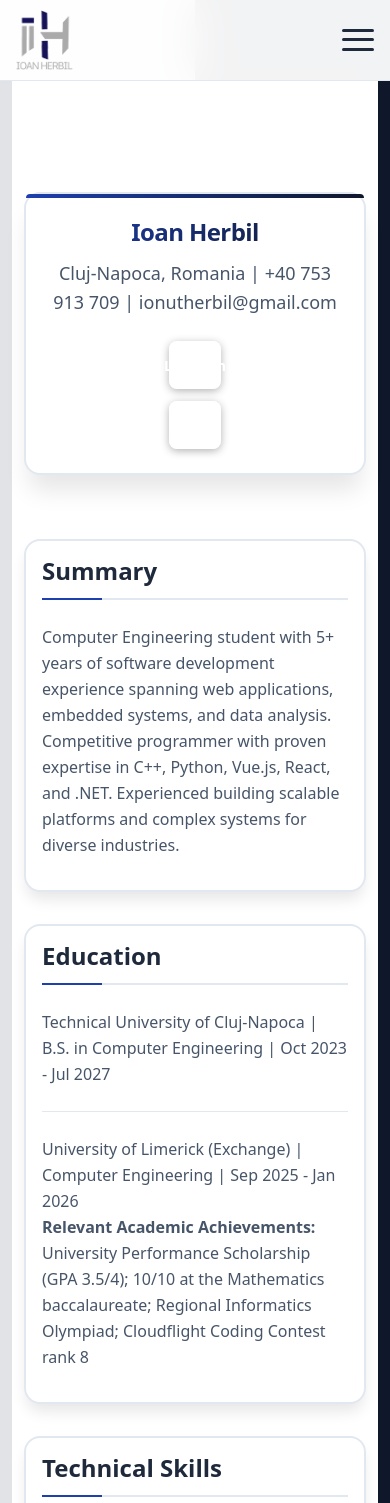
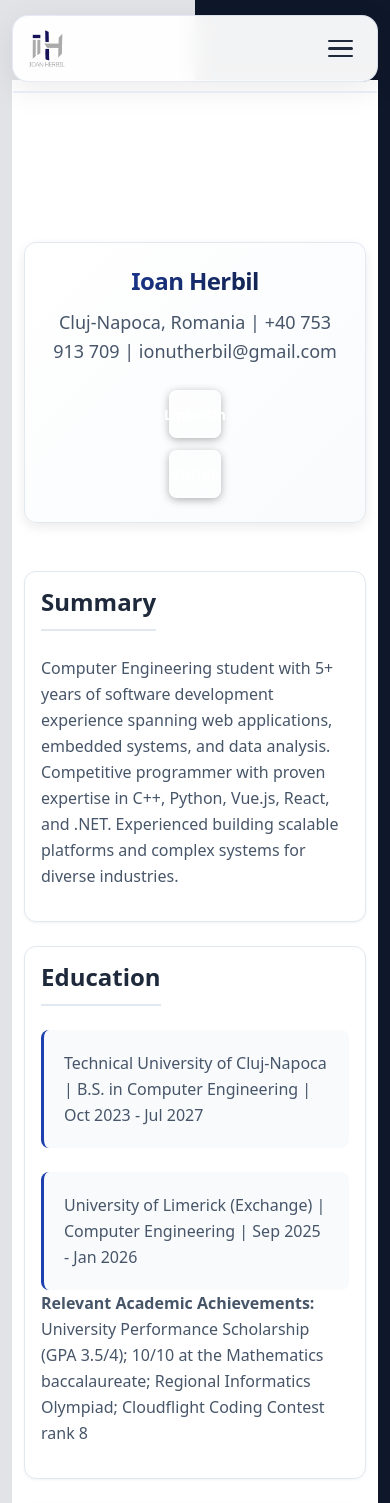
Before and after one commit to IonutzHerbil/My-Website, a React (Vite) app: page /cv in a window 390 px wide. Shown: the top 1503 px of the page. Built offline with nearby package versions, Linux system fonts and the light colour scheme.

Commit message:
navbar and cv page fixed

```diff
--- a/src/components/Navbar.jsx
+++ b/src/components/Navbar.jsx
@@ -15,15 +15,6 @@ const CustomNavbar = () => {
     return () => window.removeEventListener('scroll', onScroll);
   }, []);
 
-  useEffect(() => {
-    const links = document.querySelectorAll('.nav-link');
-    links.forEach((link, index) => {
-      setTimeout(() => {
-        link.classList.add('bounce');
-        setTimeout(() => link.classList.remove('bounce'), 2000);
-      }, index * 500);
-    });
-  }, []);
 
   const toggleMobileMenu = () => {
     setMobileMenuOpen(!mobileMenuOpen);
--- a/src/styles/CVPage.css
+++ b/src/styles/CVPage.css
@@ -1,7 +1,7 @@
 .cv-page {
   min-height: 100vh;
   background: var(--color-bg);
-  padding-top: 80px;
+  padding-top: 130px;
 }
 
 .cv-content {
@@ -12,25 +12,14 @@
 
 .cv-header {
   text-align: center;
-  margin-bottom: var(--space-16);
-  padding: var(--space-12);
-  background: var(--color-card);
-  border: 2px solid var(--color-border);
-  border-radius: var(--radius-2xl);
-  box-shadow: var(--shadow-xl);
-  position: relative;
+  margin-bottom: var(--space-12);
+  padding: var(--space-10);
+  background: linear-gradient(135deg, rgba(255, 255, 255, 0.9), rgba(248, 250, 252, 0.9));
+  border: 1px solid var(--color-border);
+  border-radius: var(--radius-xl);
+  box-shadow: 0 4px 12px rgba(0, 0, 0, 0.08);
 }
 
-.cv-header::before {
-  content: '';
-  position: absolute;
-  top: 0;
-  left: 0;
-  right: 0;
-  height: 4px;
-  background: linear-gradient(90deg, var(--color-primary) 0%, var(--color-accent) 100%);
-  border-radius: var(--radius-2xl) var(--radius-2xl) 0 0;
-}
 
 .cv-title {
   font-size: clamp(var(--text-4xl), 6vw, 3.5rem);
@@ -84,56 +73,27 @@
 
 .cv-section {
   background: var(--color-card);
-  border: 2px solid var(--color-border);
-  border-radius: var(--radius-2xl);
+  border: 1px solid var(--color-border);
+  border-radius: var(--radius-xl);
   padding: var(--space-8);
-  margin-bottom: var(--space-8);
-  box-shadow: var(--shadow-lg);
-  position: relative;
+  margin-bottom: var(--space-6);
+  box-shadow: 0 1px 3px rgba(0, 0, 0, 0.05);
   transition: var(--transition-normal);
 }
 
-.cv-section::before {
-  content: '';
-  position: absolute;
-  top: 0;
-  left: 0;
-  right: 0;
-  height: 3px;
-  background: linear-gradient(90deg, var(--color-primary) 0%, var(--color-accent) 100%);
-  border-radius: var(--radius-2xl) var(--radius-2xl) 0 0;
-  transform: scaleX(0);
-  transform-origin: left;
-  transition: var(--transition-normal);
-}
-
-.cv-section:hover::before {
-  transform: scaleX(1);
-}
-
 .cv-section:hover {
-  box-shadow: var(--shadow-xl);
-  border-color: var(--color-border-hover);
+  box-shadow: 0 4px 12px rgba(0, 0, 0, 0.08);
+  border-color: var(--color-primary);
 }
 
 .cv-section h2 {
   font-size: var(--text-2xl);
-  font-weight: var(--font-extrabold);
+  font-weight: var(--font-bold);
   color: var(--color-text);
   margin-bottom: var(--space-6);
   padding-bottom: var(--space-3);
   border-bottom: 2px solid var(--color-border);
-  position: relative;
-}
-
-.cv-section h2::after {
-  content: '';
-  position: absolute;
-  bottom: -2px;
-  left: 0;
-  width: 60px;
-  height: 2px;
-  background: var(--color-primary);
+  display: inline-block;
 }
 
 .cv-list {
@@ -144,27 +104,23 @@
 
 .cv-list > li {
   margin-bottom: var(--space-6);
-  padding-bottom: var(--space-6);
-  border-bottom: 1px solid var(--color-border);
-  position: relative;
+  padding: var(--space-5);
+  background: var(--color-surface);
+  border-left: 3px solid var(--color-primary);
+  border-radius: var(--radius-lg);
+  transition: var(--transition-normal);
 }
 
 .cv-list > li:last-child {
   margin-bottom: 0;
-  padding-bottom: 0;
-  border-bottom: none;
 }
 
-.cv-list > li::before {
-  content: '';
-  position: absolute;
-  left: -var(--space-6);
-  top: var(--space-1);
-  width: 3px;
-  height: calc(100% - var(--space-2));
-  background: linear-gradient(180deg, var(--color-primary) 0%, var(--color-accent) 100%);
-  border-radius: var(--radius-full);
+.cv-list > li:hover {
+  transform: translateX(4px);
+  box-shadow: var(--shadow-md);
+  border-left-color: var(--color-accent);
 }
+
 
 .cv-sublist {
   list-style: none;
@@ -253,9 +209,6 @@
     padding: var(--space-6);
   }
 
-  .cv-list > li::before {
-    display: none;
-  }
 }
 
 @media (max-width: 480px) {
--- a/src/styles/Navbar.css
+++ b/src/styles/Navbar.css
@@ -1,95 +1,83 @@
 .topnav {
   position: fixed;
-  top: 0;
-  left: 0;
-  right: 0;
+  top: 20px;
+  left: 50%;
+  transform: translateX(-50%);
+  width: calc(100% - 60px);
+  max-width: 1400px;
   background: rgba(255, 255, 255, 0.95);
-  backdrop-filter: blur(20px);
-  border-bottom: 1px solid var(--color-border);
+  backdrop-filter: blur(10px);
   z-index: 1000;
-  transition: var(--transition-normal);
+  transition: all 0.3s ease;
+  border-radius: 20px;
+  border: 1px solid rgba(30, 64, 175, 0.1);
+  box-shadow: 0 8px 32px rgba(0, 0, 0, 0.08);
 }
 
 .topnav.scrolled {
-  background: rgba(255, 255, 255, 0.98);
-  border-bottom-color: var(--color-border-hover);
-  box-shadow: var(--shadow-lg);
+  box-shadow: 0 12px 48px rgba(0, 0, 0, 0.12);
+  border-color: rgba(30, 64, 175, 0.15);
 }
 
 .topnav-inner {
   display: flex;
   align-items: center;
   justify-content: space-between;
-  height: 100px;
-  padding: 0 clamp(var(--space-4), 4vw, var(--space-8));
-  max-width: 1400px;
-  margin: 0 auto;
+  height: 70px;
+  padding: 0 var(--space-8);
 }
 
 .brand {
   display: flex;
   align-items: center;
-  gap: var(--space-4);
+  gap: var(--space-3);
   text-decoration: none;
-  color: var(--color-text);
-  font-weight: var(--font-extrabold);
-  font-size: var(--text-xl);
-  letter-spacing: -0.02em;
-  transition: var(--transition-normal);
+  transition: all 0.2s ease;
 }
 
 .brand:hover {
-  transform: translateY(-1px);
+  transform: scale(1.02);
 }
 
 .brand-logo {
-  height: 80px;
+  height: 55px;
   width: auto;
   object-fit: contain;
-  transition: var(--transition-normal);
-}
-
-.brand:hover .brand-logo {
-  transform: scale(1.05);
 }
 
 .brand-name {
-  background: linear-gradient(135deg, var(--color-primary) 0%, var(--color-accent) 100%);
-  -webkit-background-clip: text;
-  -webkit-text-fill-color: transparent;
-  background-clip: text;
-  font-weight: var(--font-extrabold);
+  color: var(--color-text);
+  font-weight: 700;
+  font-size: 1.25rem;
+  letter-spacing: -0.5px;
 }
 
 .nav-menu {
   background: none;
-  text-transform: uppercase;
 }
 
 .mobile-menu-toggle {
   display: none;
   flex-direction: column;
-  justify-content: space-around;
-  width: 32px;
-  height: 28px;
+  gap: 5px;
   background: transparent;
   border: none;
   cursor: pointer;
-  padding: 0;
+  padding: 8px;
   z-index: 1001;
 }
 
 .mobile-menu-toggle span {
-  width: 32px;
-  height: 3px;
+  width: 25px;
+  height: 2.5px;
   background: var(--color-text);
-  border-radius: 2px;
+  border-radius: 3px;
   transition: all 0.3s ease;
-  transform-origin: center;
+  display: block;
 }
 
 .mobile-menu-toggle.open span:nth-child(1) {
-  transform: translateY(8px) rotate(45deg);
+  transform: translateY(7.5px) rotate(45deg);
 }
 
 .mobile-menu-toggle.open span:nth-child(2) {
@@ -97,7 +85,7 @@
 }
 
 .mobile-menu-toggle.open span:nth-child(3) {
-  transform: translateY(-8px) rotate(-45deg);
+  transform: translateY(-7.5px) rotate(-45deg);
 }
 
 .nav-links {
@@ -106,111 +94,64 @@
   padding: 0;
   display: flex;
   align-items: center;
-  justify-content: center;
-}
-
-.nav-links li {
-  margin-left: 3em;
-  margin-right: 3em;
+  gap: var(--space-4);
 }
 
 .nav-link {
-  display: inline-block;
-  backface-visibility: hidden;
-  vertical-align: middle;
   position: relative;
-  box-shadow: 0 0 1px rgba(0,0,0,0);
-  transform: translateZ(0);
-  transition-duration: .3s;
-  transition-property: transform;
-
   color: var(--color-text);
   text-decoration: none;
   font-weight: 600;
-  font-size: var(--text-lg);
-  transition: .5s color ease-in-out;
+  font-size: 0.95rem;
+  padding: 10px 24px;
+  transition: all 0.2s ease;
+  border-radius: 10px;
+  background: transparent;
+  min-width: 90px;
+  text-align: center;
+  display: inline-block;
 }
 
-.nav-link:before {
-  position: absolute;
-  pointer-events: none;
-  z-index: -1;
-  content: '';
-  top: 100%;
-  left: 5%;
-  height: 10px;
-  width: 90%;
-  opacity: 0;
-  background: -webkit-radial-gradient(center, ellipse, rgba(30, 64, 175, 0.35) 0%, rgba(30, 64, 175, 0) 80%);
-  background: radial-gradient(ellipse at center, rgba(30, 64, 175, 0.35) 0%, rgba(30, 64, 175, 0) 80%);
-  transition-duration: 0.3s;
-  transition-property: transform, opacity;
-}
-
-.nav-link:hover,
-.nav-link:active,
-.nav-link:focus {
-  transform: translateY(-5px);
+.nav-link:hover {
   color: var(--color-primary);
-}
-
-.nav-link:hover:before,
-.nav-link:active:before,
-.nav-link:focus:before {
-  opacity: 1;
-  transform: translateY(-5px);
+  background: rgba(30, 64, 175, 0.05);
+  transform: translateY(-1px);
 }
 
 .nav-link.active {
-  color: var(--color-primary);
+  color: white !important;
+  background: var(--color-primary) !important;
+  box-shadow: 0 2px 8px rgba(30, 64, 175, 0.25);
 }
 
-@keyframes bounce-animation {
-  16.65% {
-    -webkit-transform: translateY(8px);
-    transform: translateY(8px);
-  }
-  33.3% {
-    -webkit-transform: translateY(-6px);
-    transform: translateY(-6px);
-  }
-  49.95% {
-    -webkit-transform: translateY(4px);
-    transform: translateY(4px);
-  }
-  66.6% {
-    -webkit-transform: translateY(-2px);
-    transform: translateY(-2px);
-  }
-  83.25% {
-    -webkit-transform: translateY(1px);
-    transform: translateY(1px);
-  }
-  100% {
-    -webkit-transform: translateY(0);
-    transform: translateY(0);
-  }
-}
-
-.bounce {
-  animation-name: bounce-animation;
-  animation-duration: 2s;
+.nav-link.active:hover {
+  color: white !important;
+  background: var(--color-primary) !important;
+  transform: translateY(-1px);
 }
 
 @media (max-width: 768px) {
+  .topnav {
+    top: 15px;
+    width: calc(100% - 32px);
+    border-radius: 16px;
+  }
+
   .topnav-inner {
-    height: 80px;
-    padding: 0 var(--space-4);
+    height: 65px;
+    padding: 0 var(--space-5);
   }
 
   .brand {
-    font-size: var(--text-lg);
-    gap: var(--space-3);
     z-index: 1001;
   }
 
   .brand-logo {
-    height: 60px;
+    height: 42px;
+  }
+
+  .brand-name {
+    font-size: 1.05rem;
   }
 
   .mobile-menu-toggle {
@@ -218,65 +159,54 @@
   }
 
   .nav-menu {
-    position: fixed;
-    top: 80px;
+    position: absolute;
+    top: calc(100% + 10px);
     left: 0;
     right: 0;
     background: rgba(255, 255, 255, 0.98);
-    backdrop-filter: blur(20px);
-    border-bottom: 1px solid var(--color-border);
-    box-shadow: 0 10px 40px rgba(0, 0, 0, 0.1);
+    backdrop-filter: blur(10px);
+    border-radius: 16px;
+    border: 1px solid rgba(30, 64, 175, 0.1);
+    box-shadow: 0 8px 32px rgba(0, 0, 0, 0.12);
     max-height: 0;
     overflow: hidden;
     transition: max-height 0.3s ease;
   }
 
   .nav-menu.open {
-    max-height: 400px;
+    max-height: 280px;
   }
 
   .nav-links {
     flex-direction: column;
-    align-items: stretch;
-    padding: var(--space-6) var(--space-4);
-  }
-
-  .nav-links li {
-    margin: 0;
-    width: 100%;
-    border-bottom: 1px solid var(--color-border);
-  }
-
-  .nav-links li:last-child {
-    border-bottom: none;
+    gap: var(--space-3);
+    padding: var(--space-5);
   }
 
   .nav-link {
     display: block;
-    padding: var(--space-4) var(--space-6);
-    font-size: var(--text-lg);
+    padding: 12px 20px;
     text-align: center;
     width: 100%;
-  }
-
-  .nav-link:hover,
-  .nav-link:active,
-  .nav-link:focus {
-    transform: translateX(8px);
-    background: rgba(30, 64, 175, 0.05);
-  }
-
-  .nav-link:before {
-    display: none;
+    font-size: 0.95rem;
+    min-width: auto;
   }
 }
 
 @media (max-width: 480px) {
+  .topnav {
+    width: calc(100% - 24px);
+  }
+
   .brand-name {
     display: none;
   }
 
-  .nav-link {
-    font-size: var(--text-base);
+  .brand-logo {
+    height: 38px;
+  }
+
+  .topnav-inner {
+    padding: 0 var(--space-4);
   }
 }
```
